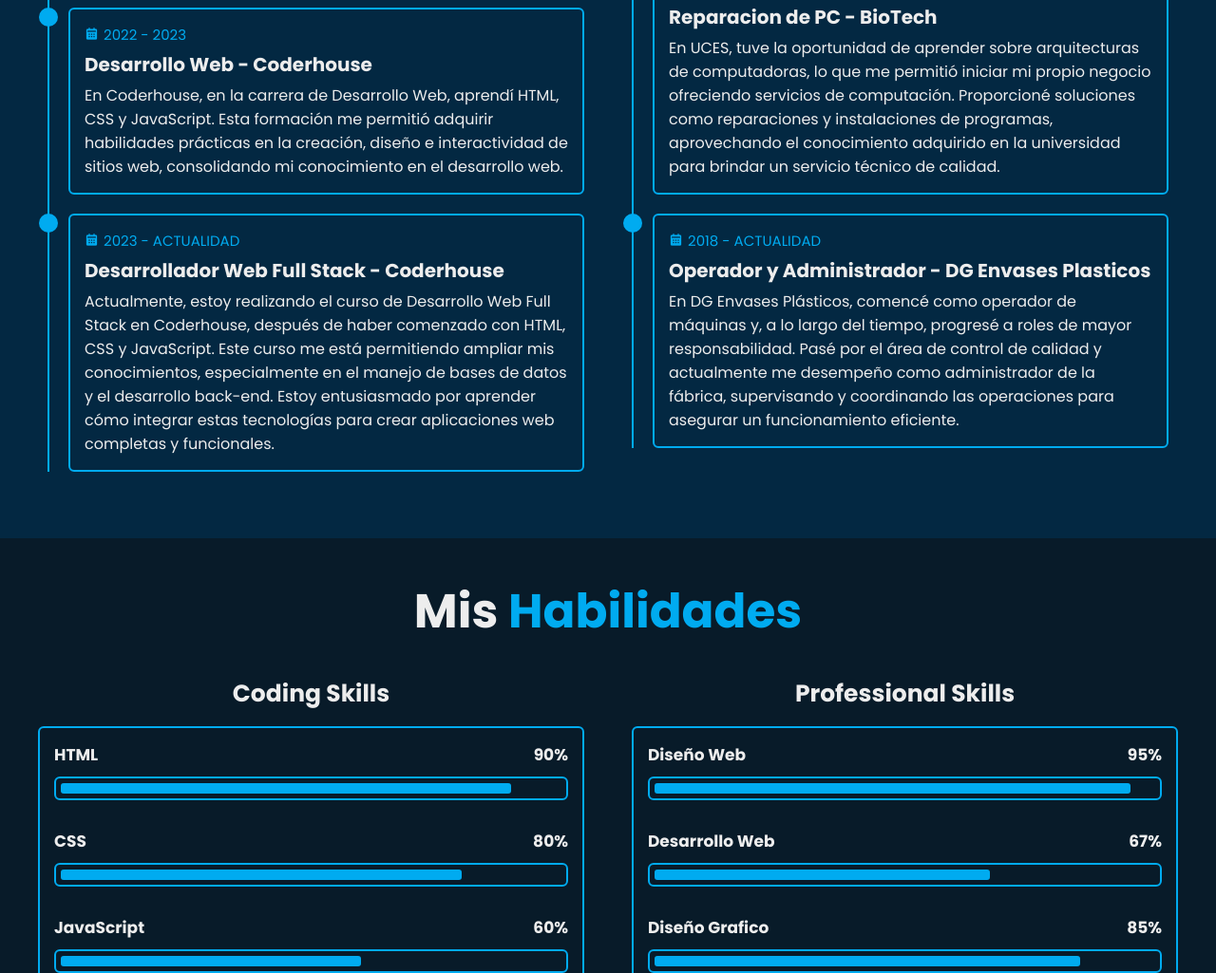
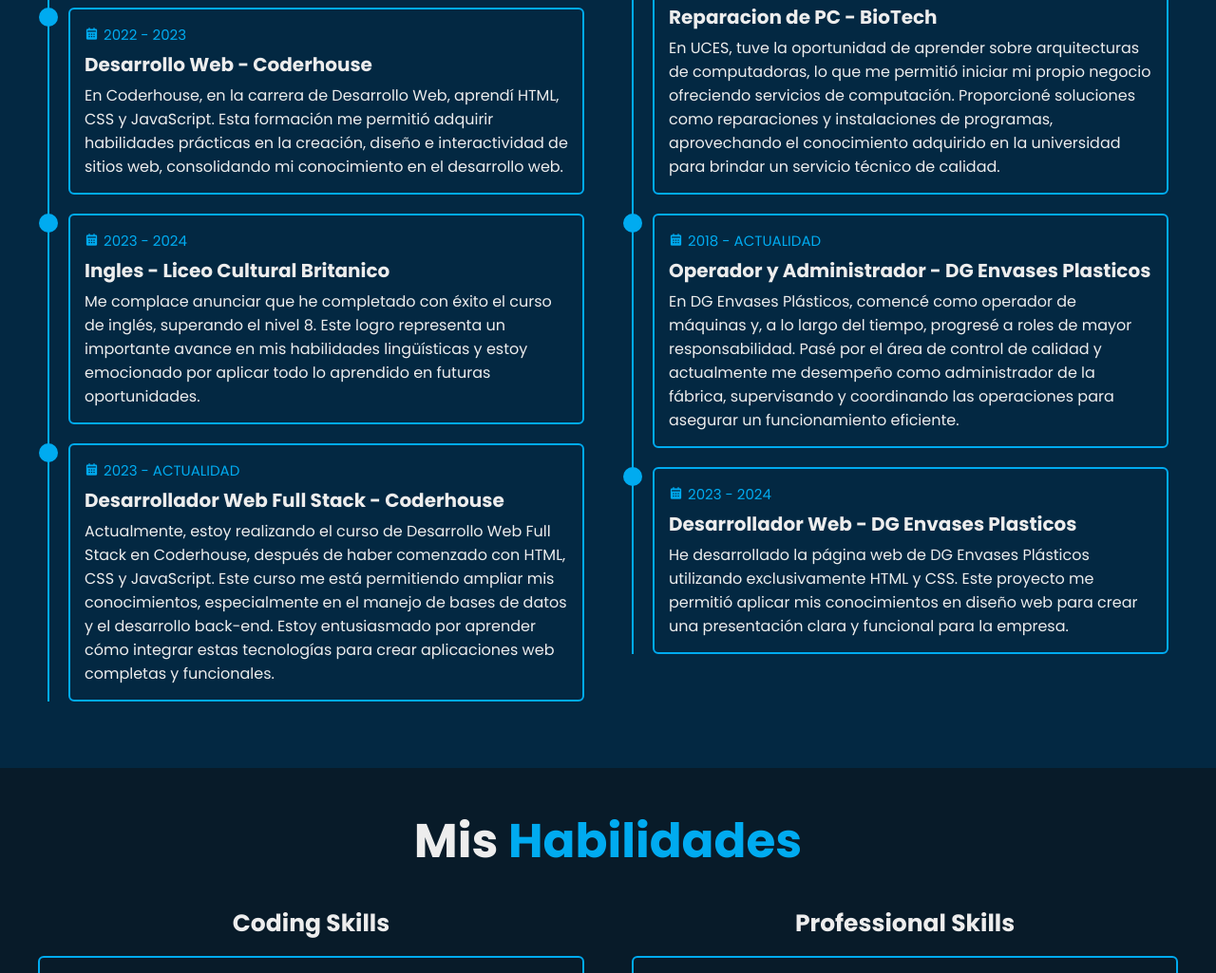
Before and after one commit to Juampatagle/Portfolio, a plain HTML site: page index.html in a window 1280 px wide. Shown: the part 2092-3117 px from the top of the page at 95% size. Drawn offline with nearby package versions, Linux system fonts and the light colour scheme.

Commit message:
agregue experiencia y educacion

```diff
--- a/index.html
+++ b/index.html
@@ -83,6 +83,14 @@
 
                     <div class="education-content">
                         <div class="content">
+                            <div class="year"><i class='bx bxs-calendar' ></i>2023 - 2024</div>
+                            <h3>Ingles - Liceo Cultural Britanico</h3>
+                            <p>Me complace anunciar que he completado con éxito el curso de inglés, superando el nivel 8. Este logro representa un importante avance en mis habilidades lingüísticas y estoy emocionado por aplicar todo lo aprendido en futuras oportunidades.</p>
+                        </div>
+                    </div>
+
+                    <div class="education-content">
+                        <div class="content">
                             <div class="year"><i class='bx bxs-calendar' ></i>2023 - ACTUALIDAD</div>
                             <h3>Desarrollador Web Full Stack - Coderhouse</h3>
                             <p>Actualmente, estoy realizando el curso de Desarrollo Web Full Stack en Coderhouse, después de haber comenzado con HTML, CSS y JavaScript. Este curso me está permitiendo ampliar mis conocimientos, especialmente en el manejo de bases de datos y el desarrollo back-end. Estoy entusiasmado por aprender cómo integrar estas tecnologías para crear aplicaciones web completas y funcionales.</p>
@@ -116,6 +124,14 @@
                             <div class="year"><i class='bx bxs-calendar' ></i>2018 - ACTUALIDAD</div>
                             <h3>Operador y Administrador - DG Envases Plasticos</h3>
                             <p>En DG Envases Plásticos, comencé como operador de máquinas y, a lo largo del tiempo, progresé a roles de mayor responsabilidad. Pasé por el área de control de calidad y actualmente me desempeño como administrador de la fábrica, supervisando y coordinando las operaciones para asegurar un funcionamiento eficiente.</p>
+                        </div>
+                    </div>
+
+                    <div class="education-content">
+                        <div class="content">
+                            <div class="year"><i class='bx bxs-calendar' ></i>2023 - 2024</div>
+                            <h3>Desarrollador Web - DG Envases Plasticos</h3>
+                            <p>He desarrollado la página web de DG Envases Plásticos utilizando exclusivamente HTML y CSS. Este proyecto me permitió aplicar mis conocimientos en diseño web para crear una presentación clara y funcional para la empresa.</p>
                         </div>
                     </div>
                 </div>
```
